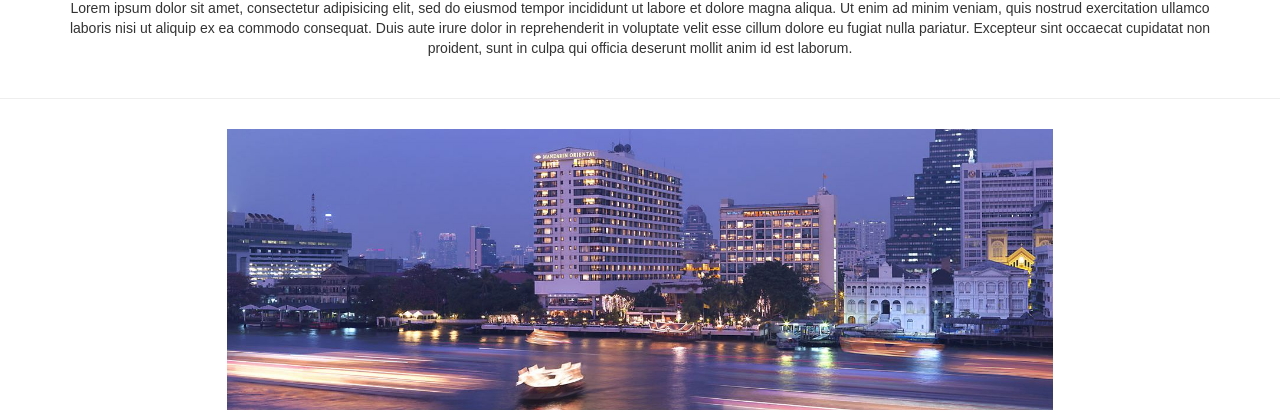
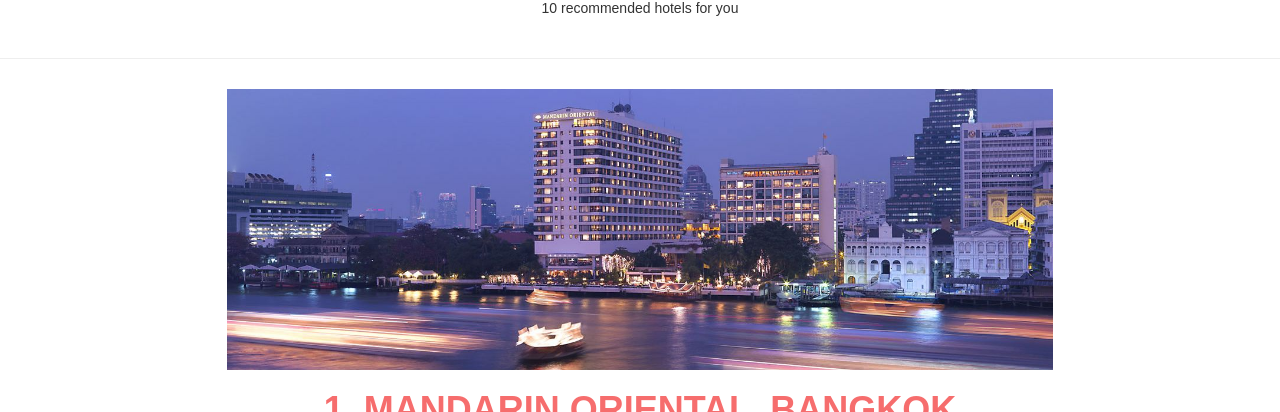
Before and after one commit to LoveDistrict/LoveDistrict.github.io, a plain HTML site: page top10hotel.html in a window 1280 px wide. Shown: the part 688-1100 px from the top of the page. Drawn offline with nearby package versions, Linux system fonts and the light colour scheme.

Commit message:
fix nengs

```diff
--- a/top10hotel.html
+++ b/top10hotel.html
@@ -105,7 +105,7 @@
 <hr>
 <div class="mytophotel">
   <center><h1>Top 10 hotel</h1>
-  <p>Lorem ipsum dolor sit amet, consectetur adipisicing elit, sed do eiusmod tempor incididunt ut labore et dolore magna aliqua. Ut enim ad minim veniam, quis nostrud exercitation ullamco laboris nisi ut aliquip ex ea commodo consequat. Duis aute irure dolor in reprehenderit in voluptate velit esse cillum dolore eu fugiat nulla pariatur. Excepteur sint occaecat cupidatat non proident, sunt in culpa qui officia deserunt mollit anim id est laborum.</p>
+  <p>10 recommended hotels for you</p>
   </div><hr>
   <!-- average hotel -->
 
```
